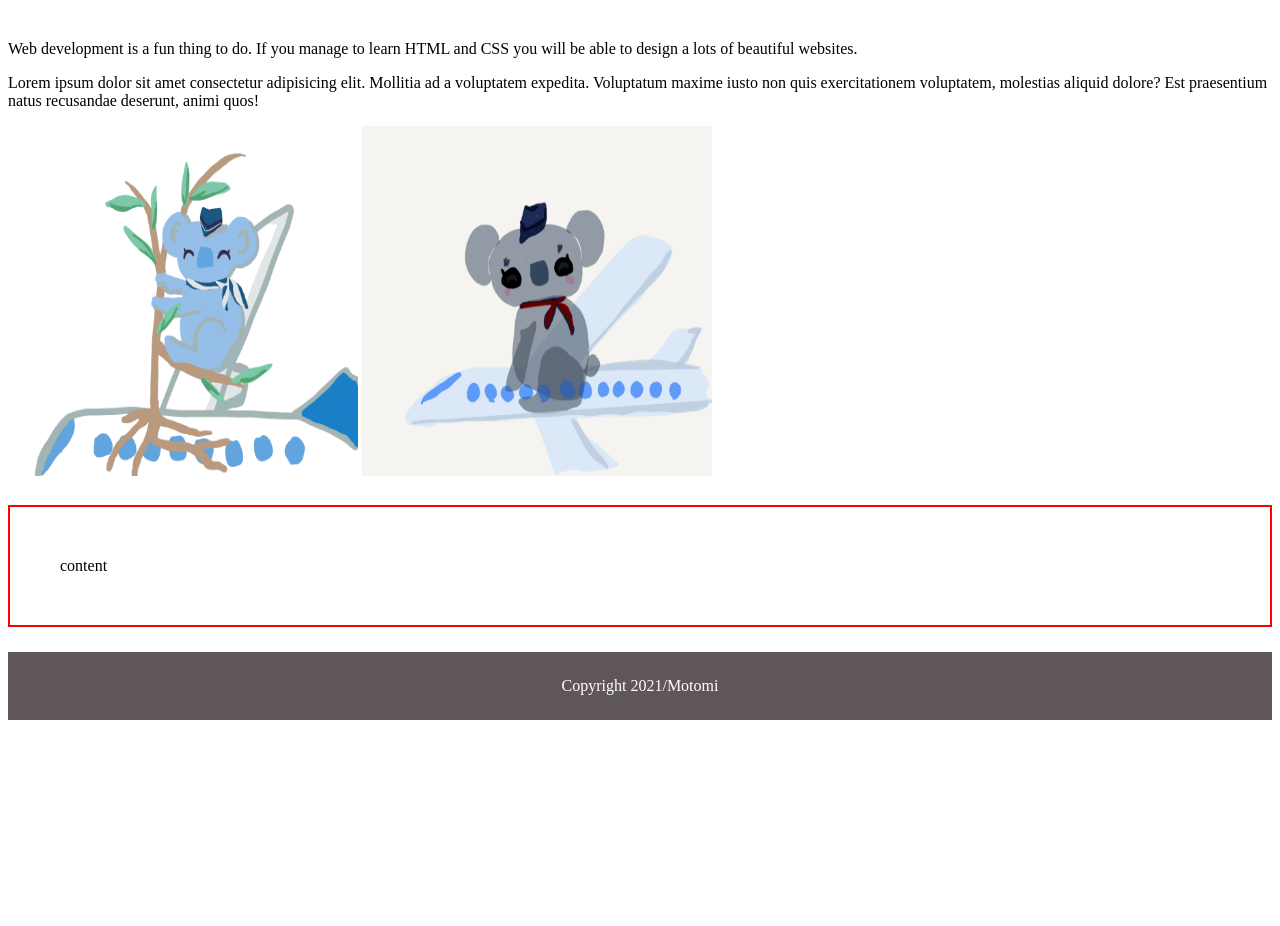
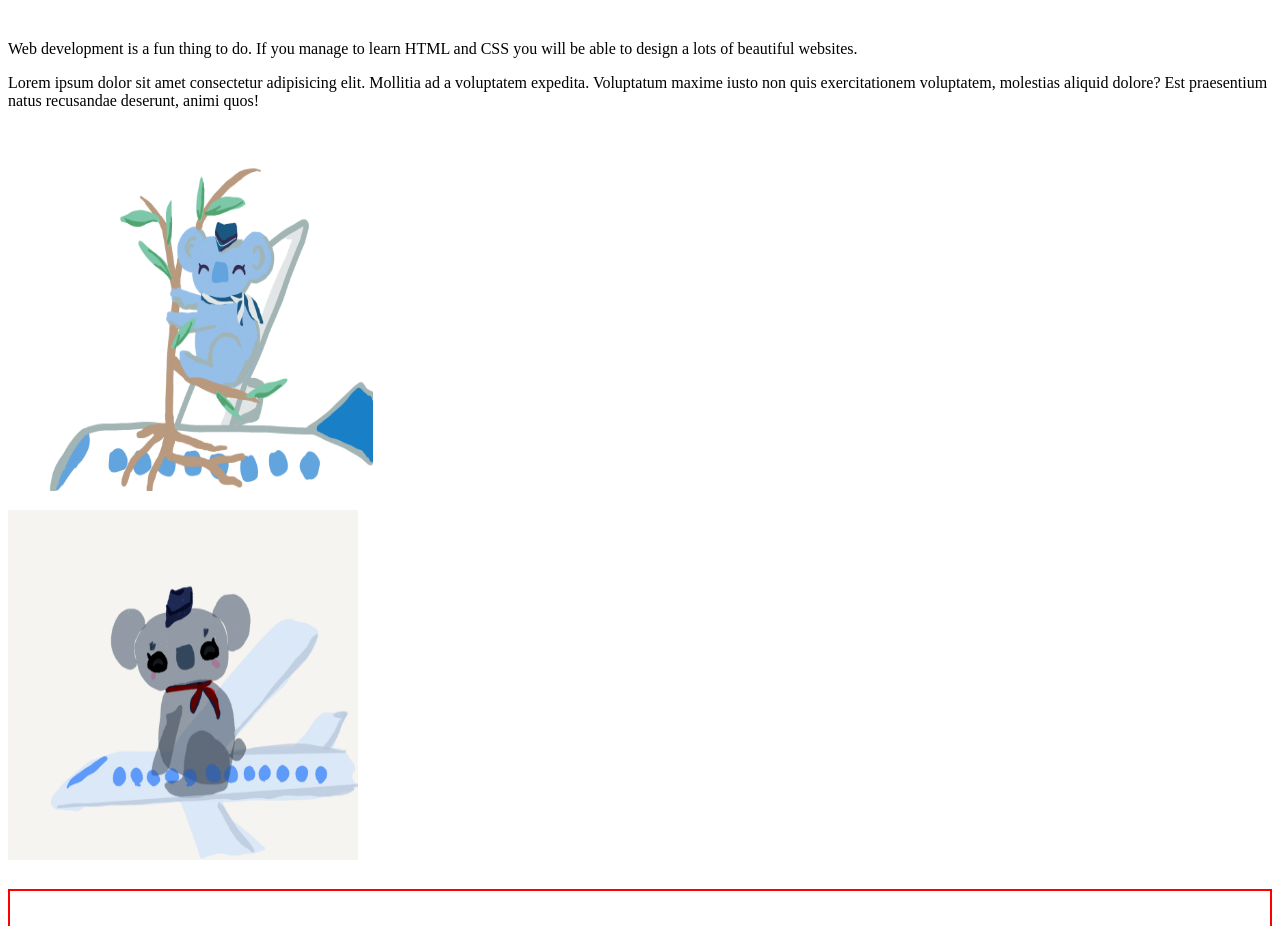
Before and after one commit to CAkoaramama/html-css-winter, a plain HTML site: page index.html in a window 1280 px wide. Shown: the part 1280-2206 px from the top of the page. Before the commit the page ends 2008 px from the top, so only its background shows below. Drawn offline with Linux system fonts and the light colour scheme.

Commit message:
some changes made

```diff
--- a/index.html
+++ b/index.html
@@ -90,7 +90,10 @@
                 <p>Lorem ipsum dolor sit amet consectetur adipisicing elit. Mollitia ad a voluptatem expedita. Voluptatum maxime iusto non quis exercitationem voluptatem, molestias aliquid dolore? Est praesentium natus recusandae deserunt, animi quos!</p>
             </div>
         </div>
-        <img src="./Images/IMG_6696.PNG" alt="koaramama on the tree" width="350px" height="350px">
+        <div style="padding: 15px; ">
+            <img src="./Images/IMG_6696.PNG" alt="koaramama on the tree" width="350px" height="350px">
+        </div>
+
         <img src="./Images/IMG_6701.PNG" alt="koaramama on the plane" width="350px" height="350px">
         <div style="border: 2px solid red; padding: 50px; margin-top: 25px; margin-bottom: 25px;">
             content
```
Also changed, not shown: project.html (+3 -2 lines).
